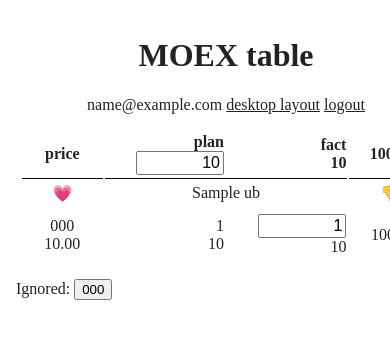
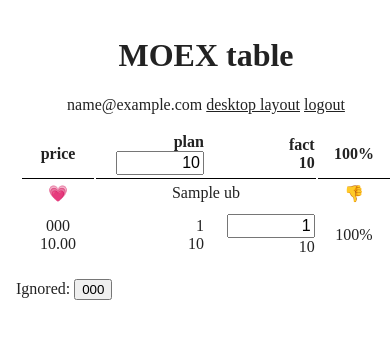
Before and after one commit to dengerr/moex, a Flask app: template templates/table-mobile.html in a window 390 px wide; the page is wider, and only the part inside the window is pictured. Shown: the top 339 px of that part. Run offline with Flask 3, Linux system fonts and the light colour scheme; the visitor is signed in with stand-in values (Sample User, id 1); the template is opened without the code that fills it: most values are stand-ins (such as "Sample title", 1, 10 or a date in 2020); parts of the project's set-up code (start-up, migrations or seed data) failed here and were passed over; some libraries are stand-ins or nearby versions.

Commit message:
mobile min width

```diff
--- a/templates/table-mobile.html
+++ b/templates/table-mobile.html
@@ -7,7 +7,7 @@
 <link rel="icon" href="data:,">
 
 <style>
-body {max-width: 500px; min-width: 420px; margin: 0 auto; padding: 1em;}
+body {max-width: 500px; min-width: 380px; margin: 0 auto; padding: 1em;}
 table {width: 98%; margin: 0 auto;}
 table td {padding-bottom: 0.3em; padding-top: 0.3em; }
 table .first {border-top: 1px solid black;}
```
